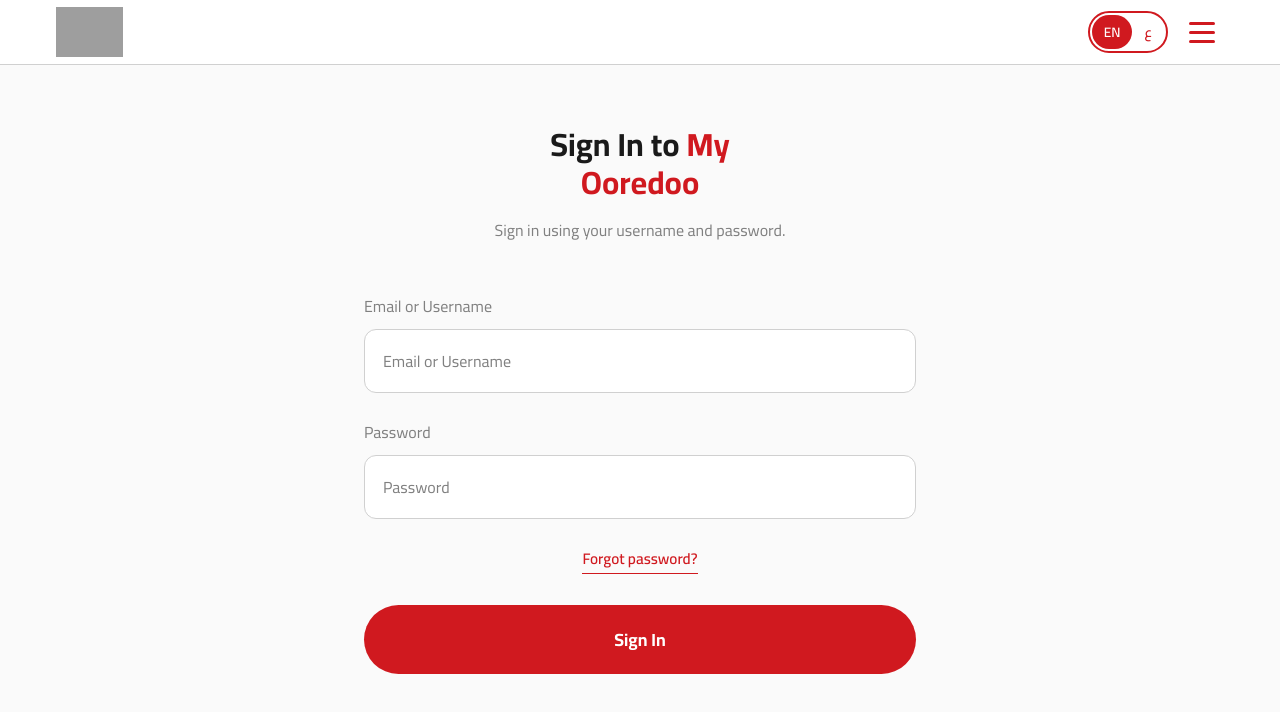
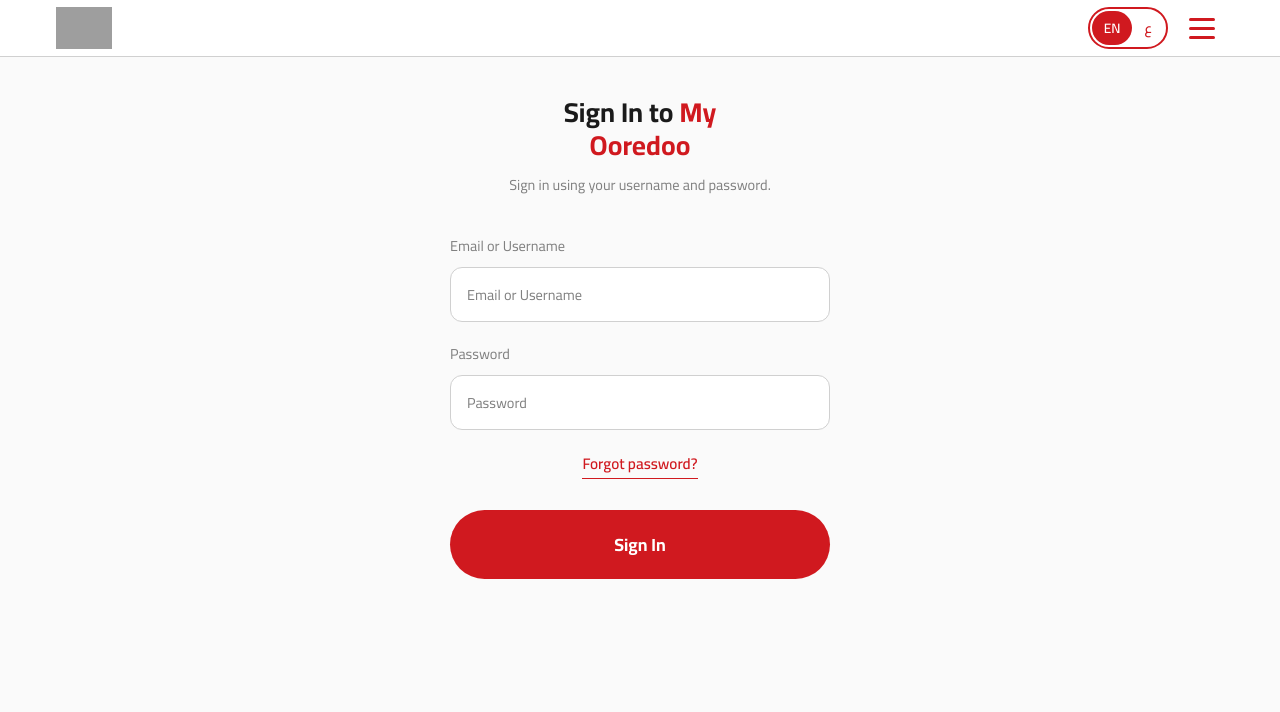
Before and after one commit to almamlatmtabt-ctrl/hiymai, a website: page public/login_ooredoo_en.html in a window 1280 px wide. Drawn offline with Linux system fonts and the light colour scheme; grey boxes are pictures that could not be loaded.

Commit message:
Reduce Ooredoo login page scale

```diff
--- a/public/login_ooredoo_en.html
+++ b/public/login_ooredoo_en.html
@@ -34,7 +34,7 @@
   }
   .header-inner {
     max-width: 1200px; margin: 0 auto;
-    height: 64px; padding: 0 16px;
+    height: 56px; padding: 0 16px;
     display: flex; align-items: center; justify-content: space-between;
   }
   .logo { font-size: 1.5rem; font-weight: 700; color: var(--red); text-decoration: none; }
@@ -42,12 +42,12 @@
   .logo-placeholder {
     display: flex;
     align-items: center;
-    height: 50px;
+    height: 42px;
     width: auto;
   }
 
   .ooredoo-logo {
-    height: 50px;
+    height: 42px;
     width: auto;
     object-fit: contain;
   }
@@ -87,39 +87,39 @@
   .nav-menu a:hover { color: var(--red); background: #FFF5F5; }
 
   .container {
-    flex: 1; max-width: 600px; width: 100%; margin: 0 auto;
-    padding: 60px 24px; padding-bottom: max(40px, env(safe-area-inset-bottom, 0px));
+    flex: 1; max-width: 420px; width: 100%; margin: 0 auto;
+    padding: 40px 20px; padding-bottom: max(32px, env(safe-area-inset-bottom, 0px));
   }
 
-  .login-header { margin-bottom: 48px; text-align: center; }
+  .login-header { margin-bottom: 36px; text-align: center; }
   .login-header h1 {
-    font-size: 2rem; font-weight: 700; margin-bottom: 16px;
+    font-size: 1.7rem; font-weight: 700; margin-bottom: 12px;
     line-height: 1.2;
     color: var(--text);
   }
   .login-header h1 .accent { color: var(--red); font-weight: 700; }
   .login-header p {
     color: var(--text-light);
-    font-size: 1rem;
-    line-height: 1.6;
+    font-size: .9rem;
+    line-height: 1.5;
     font-weight: 400;
   }
 
-  .form-group { margin-bottom: 24px; }
+  .form-group { margin-bottom: 18px; }
   .form-group label {
     display: block;
     margin-bottom: 8px;
     font-weight: 400;
-    font-size: 1rem;
+    font-size: .9rem;
     color: var(--text-light);
   }
   .form-group input {
     width: 100%;
-    padding: 16px 18px;
+    padding: 13px 16px;
     border: 1.5px solid var(--line);
     border-radius: 12px;
     font-family: inherit;
-    font-size: 1rem;
+    font-size: .9rem;
     color: var(--text);
     transition: border-color .2s;
   }
```
Also changed, not shown: public/login_ooredoo.html (+13 -13 lines).
